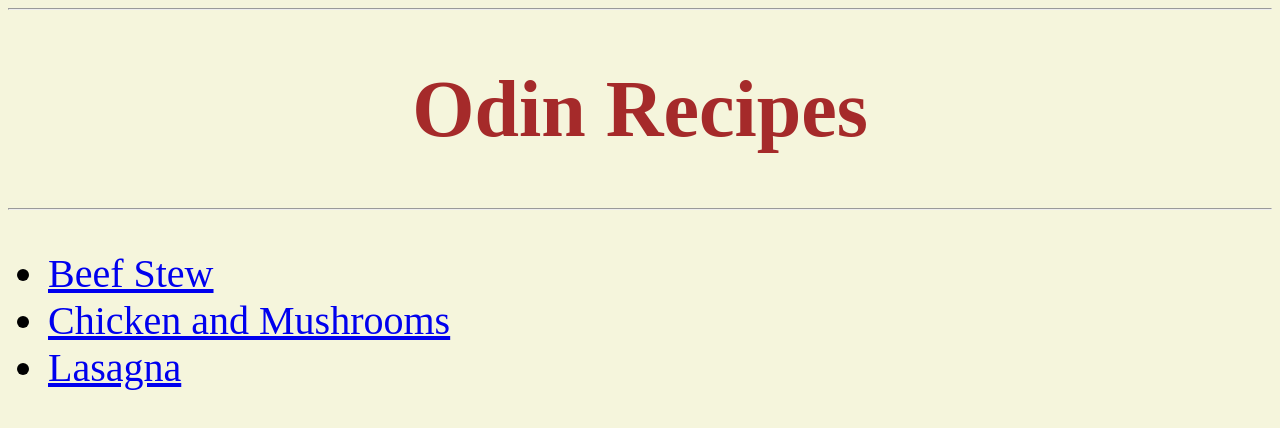
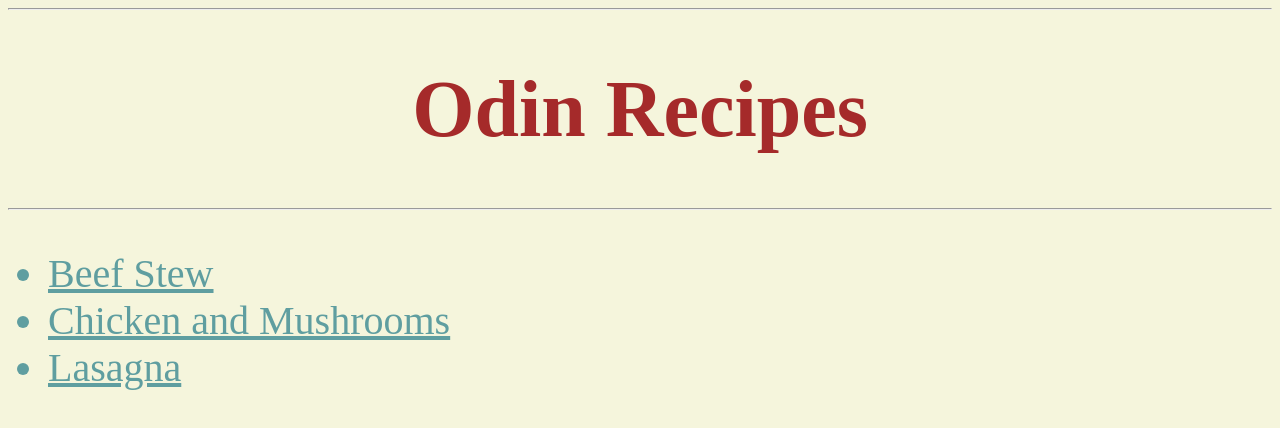
Before and after one commit to callanj1992/odin-recipes, a plain HTML site: page index.html in a window 1280 px wide. Drawn offline with Linux system fonts and the light colour scheme.

Commit message:
updated css

```diff
--- a/css/style.css
+++ b/css/style.css
@@ -1,14 +1,24 @@
+/* below is the css for the index page*/
+
 body {
     background-color: beige;
 }
 
-.header{
+.index-header{
     font-family: 'Times New Roman', Times, serif;
     font-size: 80px;
     color: brown;
     text-align: center;
 }
 
-.list-items{
+.index-list{
     font-size: 40px;
+    color: cadetblue;
 }
+
+.link{
+    font-size: 40px;
+    color: cadetblue;
+}
+
+/* below is the css for the beef stew page*/
--- a/index.html
+++ b/index.html
@@ -10,12 +10,12 @@
 </head>
 <body>
     <hr>
-    <h1 class="header">Odin Recipes</h1>
+    <h1 class="index-header">Odin Recipes</h1>
     <hr>
-    <ul class="list-items">
-        <li><a href="recipes/beef_stew.html">Beef Stew</a></li>
-        <li><a href="recipes/chicken_and_mushrooms.html">Chicken and Mushrooms</a></li>
-        <li><a href="recipes/lasagna.html">Lasagna</a> </li>
+    <ul class="index-list">
+        <li><a href="recipes/beef_stew.html" class="link 1">Beef Stew</a></li>
+        <li><a href="recipes/chicken_and_mushrooms.html" class="link 2">Chicken and Mushrooms</a></li>
+        <li><a href="recipes/lasagna.html" class="link 3">Lasagna</a> </li>
 
     </ul>
 
--- a/style.css
+++ /dev/null
@@ -1,18 +0,0 @@
-body {
-    background-color: beige;
-}
-
-.header{
-    font-family: 'Times New Roman', Times, serif;
-    font-size: 80px;
-    color: brown;
-    text-align: center;
-}
-
-.list-items{
-    font-size: 40px;
-}
-
-p {
-    color: brown;
-}
```
